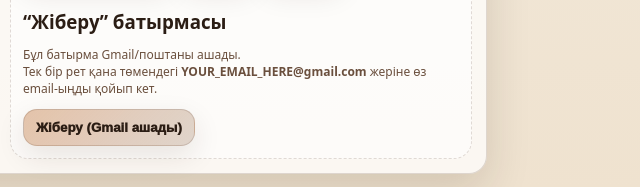
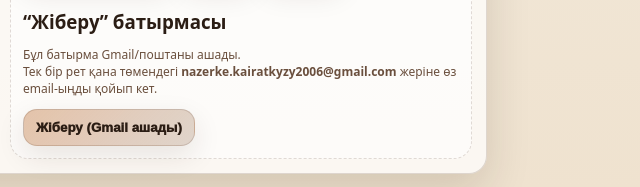
Before and after one commit to nazerkekairatkyzy2006-pixel/ref, a plain HTML site: page reflection.html in a window 1280 px wide. Shown: the part 779-966 px from the top of the page, 637-1277 px from the left. Drawn offline with Linux system fonts and the light colour scheme.

Commit message:
Update reflection.html

```diff
--- a/reflection.html
+++ b/reflection.html
@@ -225,7 +225,7 @@
         <h3 style="margin:0 0 6px;">“Жіберу” батырмасы</h3>
         <p class="small">
           Бұл батырма Gmail/поштаны ашады. <br>
-          Тек бір рет қана төмендегі <b>YOUR_EMAIL_HERE@gmail.com</b> жеріне өз email-ыңды қойып кет.
+          Тек бір рет қана төмендегі <b>nazerke.kairatkyzy2006@gmail.com</b> жеріне өз email-ыңды қойып кет.
         </p>
 
         <div class="row">
```
